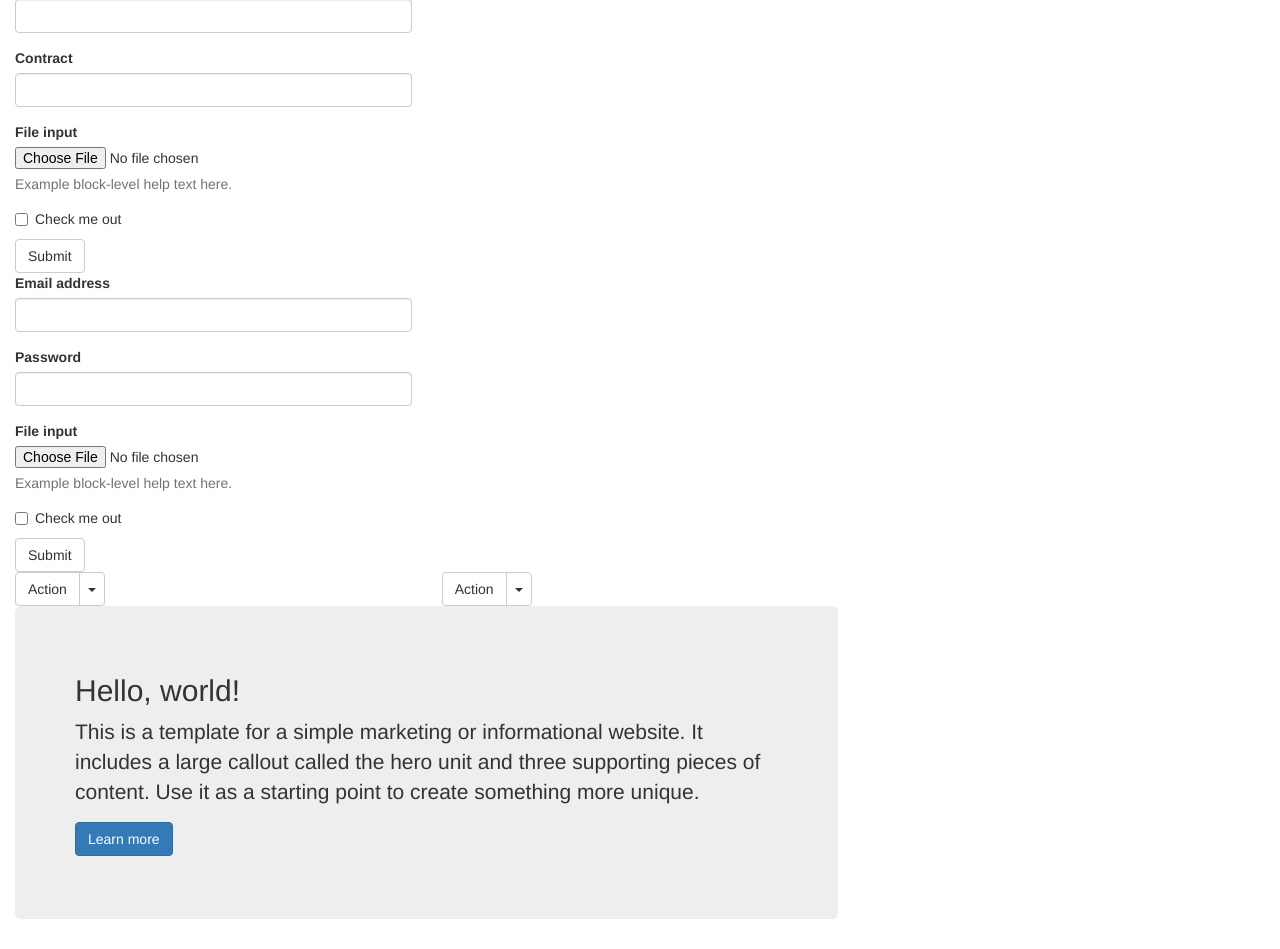
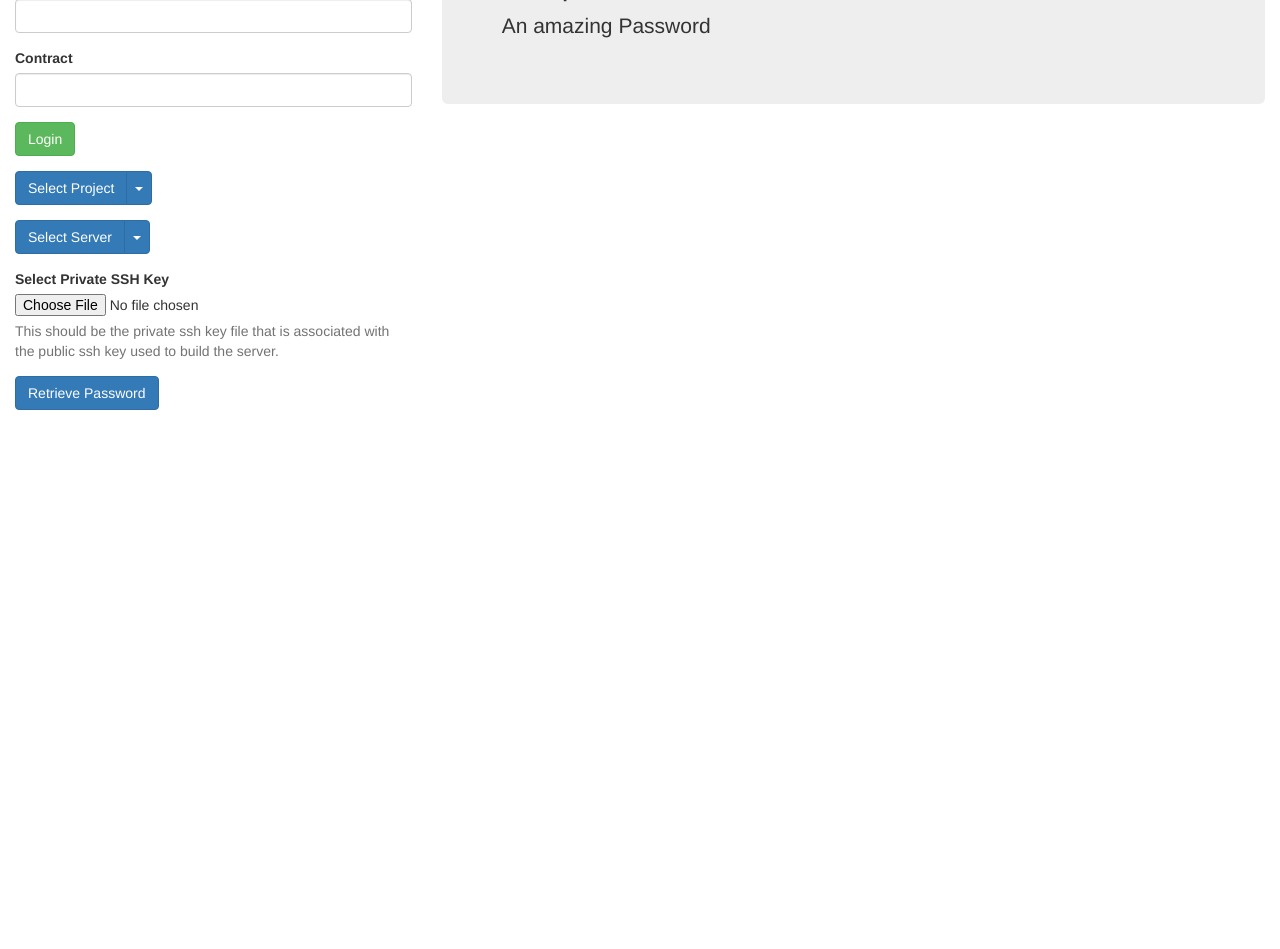
Before and after one commit to allthingsclowd/K5-Admin-Console, an Angular app in the folder K5-Password-Retrevial/: page / in a window 1280 px wide. Shown: the part 400-1349 px from the top of the page. After the commit the page ends 825 px from the top, so only its background shows below. Built offline with nearby package versions, Linux system fonts and the light colour scheme.

Commit message:
SPA HTML BASE Template 90%

```diff
--- a/K5-Password-Retrevial/src/app/app.component.html
+++ b/K5-Password-Retrevial/src/app/app.component.html
@@ -31,83 +31,36 @@
 					<input type="text" class="form-control" id="k5contract">
 				</div>
 				<div class="form-group">
-
-
-					<label for="exampleInputFile">
-						File input
-					</label>
-					<input type="file" id="exampleInputFile">
-					<p class="help-block">
-						Example block-level help text here.
-					</p>
+				<button type="Login" class="btn btn-success btn-large">
+					Login
+				</button>
 				</div>
-				<div class="checkbox">
-
-					<label>
-						<input type="checkbox"> Check me out
-					</label>
-				</div>
-				<button type="submit" class="btn btn-default">
-					Submit
-				</button>
-			</form>
-		</div>
-		<div class="col-md-4">
-		</div>
-		<div class="col-md-4">
-		</div>
-	</div>
-	<div class="row">
-		<div class="col-md-4">
-			<form role="form">
-				<div class="form-group">
-
-					<label for="exampleInputEmail1">
-						Email address
-					</label>
-					<input type="email" class="form-control" id="exampleInputEmail1">
-				</div>
-				<div class="form-group">
-
-					<label for="exampleInputPassword1">
-						Password
-					</label>
-					<input type="password" class="form-control" id="exampleInputPassword1">
-				</div>
-				<div class="form-group">
-
-					<label for="exampleInputFile">
-						File input
-					</label>
-					<input type="file" id="exampleInputFile">
-					<p class="help-block">
-						Example block-level help text here.
-					</p>
-				</div>
-				<div class="checkbox">
-
-					<label>
-						<input type="checkbox"> Check me out
-					</label>
-				</div>
-				<button type="submit" class="btn btn-default">
-					Submit
-				</button>
-			</form>
-		</div>
-		<div class="col-md-4">
-		</div>
-		<div class="col-md-4">
-		</div>
-	</div>
-	<div class="row">
-		<div class="col-md-4">
+			<div *ngIf=true class="form-group">
 			<div class="btn-group">
 
-				<button class="btn btn-default">
-					Action
+				<button class="btn btn-primary btn-large">
+					Select Project
 				</button>
-				<button data-toggle="dropdown" class="btn btn-default dropdown-toggle">
+				<button data-toggle="dropdown" class="btn btn-primary dropdown-toggle">
+					<span class="caret"></span>
+				</button>
+				<ul class="dropdown-menu">
+					<li>
+						<a >Action</a>
+					</li>
+					<li class="disabled">
+						<a href="#">Another action</a>
+					</li>
+				</ul>
+			</div>
+		</div>
+		<div *ngIf=true class="form-group">
+			<div class="btn-group">
+
+				<button class="btn btn-primary btn-large">
+					Select Server
+				</button>
+				<button data-toggle="dropdown" class="btn btn-primary dropdown-toggle">
 					<span class="caret"></span>
 				</button>
 				<ul class="dropdown-menu">
@@ -117,56 +70,37 @@
 					<li class="disabled">
 						<a href="#">Another action</a>
 					</li>
-					<li class="divider">
-					</li>
-					<li>
-						<a href="#">Something else here</a>
-					</li>
 				</ul>
 			</div>
 		</div>
-		<div class="col-md-4">
-			<div class="btn-group">
+				<div class="form-group">
 
-				<button class="btn btn-default">
-					Action
+
+					<label for="pemFile">
+						Select Private SSH Key
+					</label>
+					<input type="file" id="pemFile">
+					<p class="help-block">
+						This should be the private ssh key file that is associated with the public ssh key used to build the server.
+					</p>
+				</div>
+				<div class="form-group">
+				<button type="submit" class="btn btn-primary btn-large">
+					Retrieve Password
 				</button>
-				<button data-toggle="dropdown" class="btn btn-default dropdown-toggle">
-					<span class="caret"></span>
-				</button>
-				<ul class="dropdown-menu">
-					<li>
-						<a href="#">Action</a>
-					</li>
-					<li class="disabled">
-						<a href="#">Another action</a>
-					</li>
-					<li class="divider">
-					</li>
-					<li>
-						<a href="#">Something else here</a>
-					</li>
-				</ul>
-			</div>
+				</div>
+			</form>
 		</div>
-		<div class="col-md-4">
-		</div>
-	</div>
-	<div class="row">
-		<div class="col-md-8">
+
+		<div *ngIf=true class="col-md-8">
 			<div class="jumbotron">
 				<h2>
-					Hello, world!
+					The password is
 				</h2>
 				<p>
-					This is a template for a simple marketing or informational website. It includes a large callout called the hero unit and three supporting pieces of content. Use it as a starting point to create something more unique.
-				</p>
-				<p>
-					<a class="btn btn-primary btn-large" href="#">Learn more</a>
+					An amazing Password
 				</p>
 			</div>
-		</div>
-		<div class="col-md-4">
-		</div>
+
 	</div>
 </div>
```
